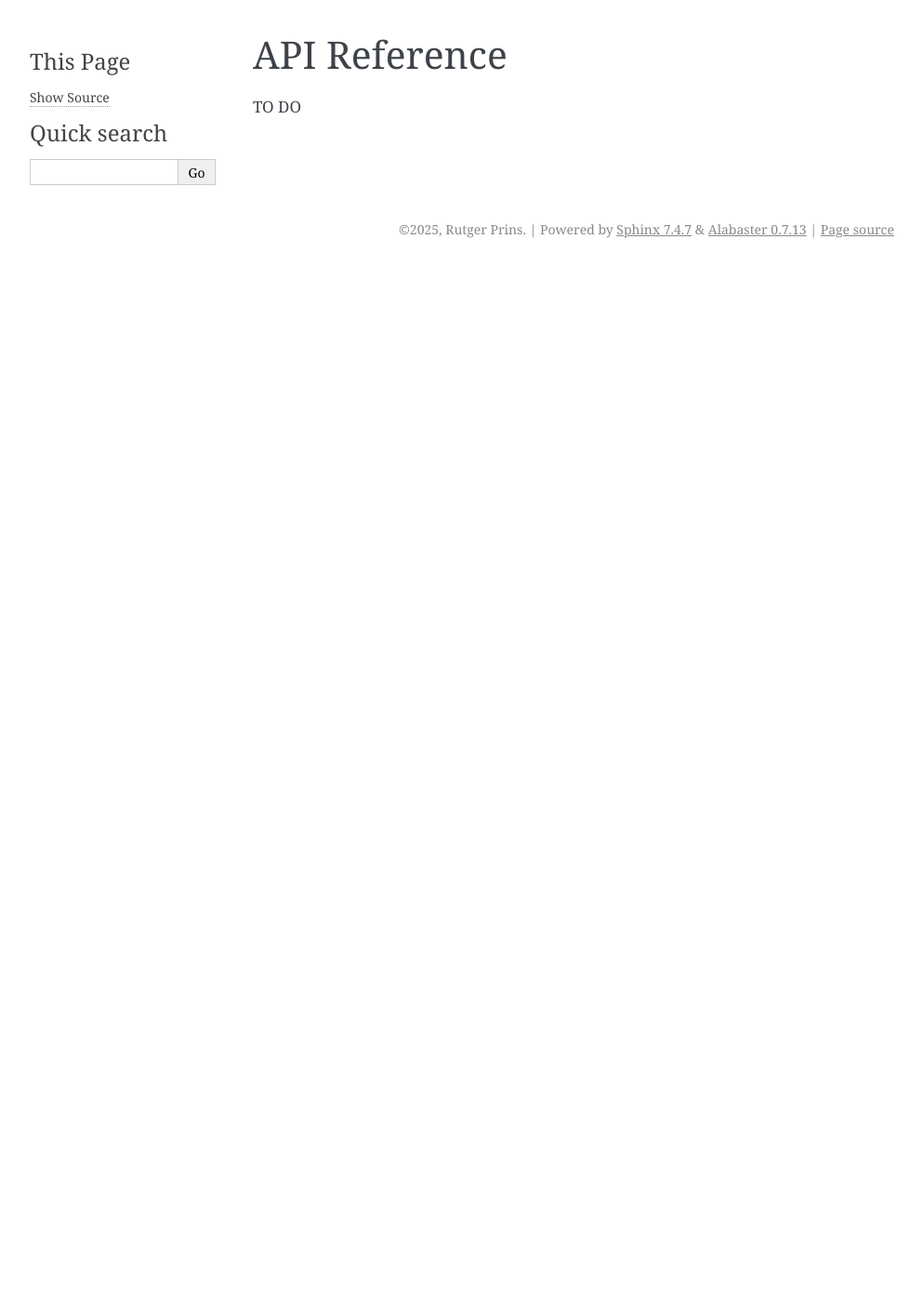
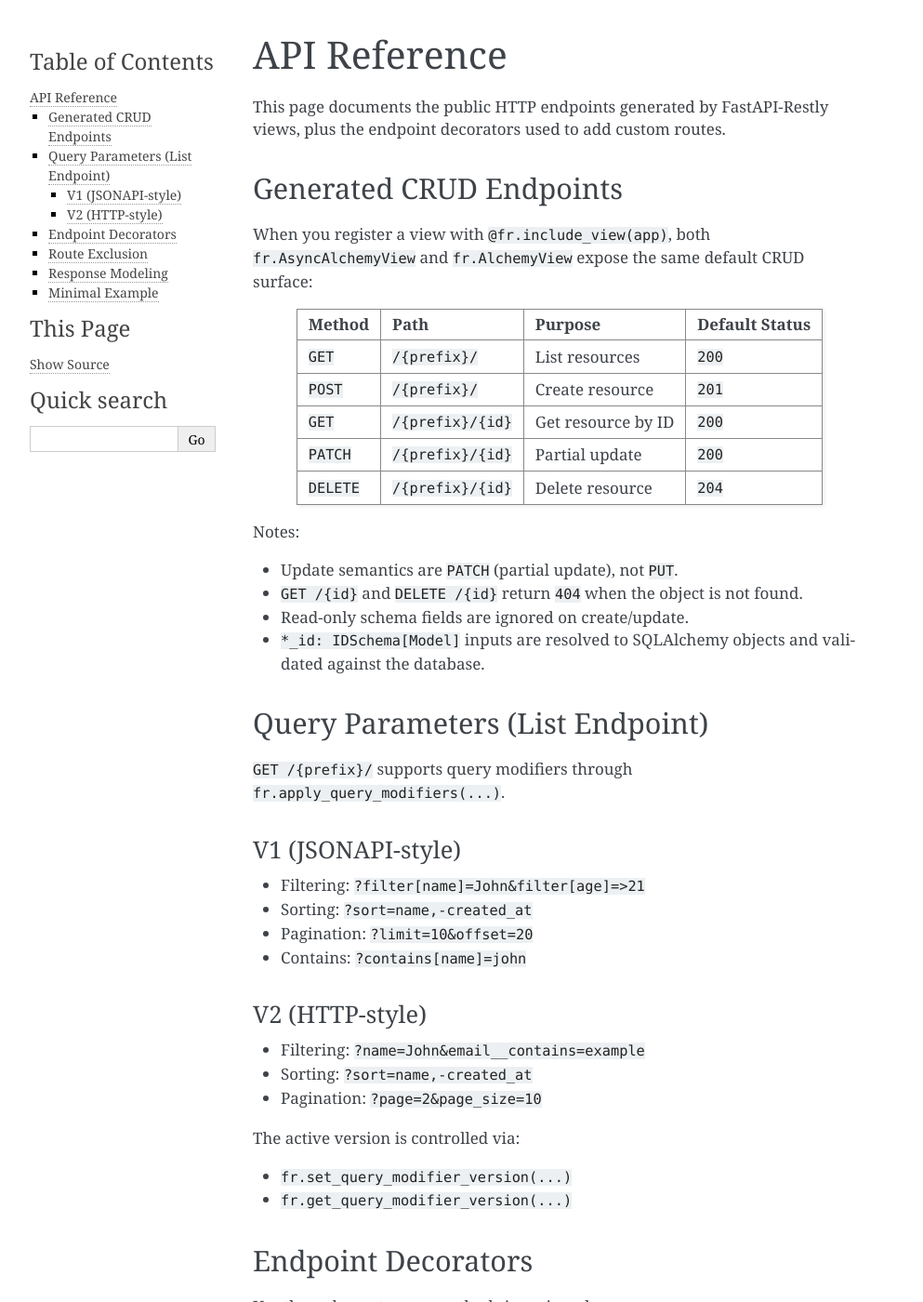
Before and after one commit to rjprins/fastapi-restly, a Sphinx documentation site: the page built from docs/api_reference.md, in a window 1280 px wide and 1400 px high. Shown: the whole window at 93% size, without its empty margins (148-1141 px from the left). Built offline with Sphinx 7.4.7, drawn with Linux system fonts in a browser that asks for light colours; some of the changed text lies outside the part shown.

Commit message:
docs(api): document public generated endpoints and route decorators (fastapi-restly-0ex.8)

````diff
--- a/docs/api_reference.md
+++ b/docs/api_reference.md
@@ -1,3 +1,103 @@
 # API Reference
 
-TO DO
+This page documents the public HTTP endpoints generated by FastAPI-Restly views, plus the endpoint decorators used to add custom routes.
+
+## Generated CRUD Endpoints
+
+When you register a view with `@fr.include_view(app)`, both `fr.AsyncAlchemyView` and `fr.AlchemyView` expose the same default CRUD surface:
+
+| Method | Path | Purpose | Default Status |
+|---|---|---|---|
+| `GET` | `/{prefix}/` | List resources | `200` |
+| `POST` | `/{prefix}/` | Create resource | `201` |
+| `GET` | `/{prefix}/{id}` | Get resource by ID | `200` |
+| `PATCH` | `/{prefix}/{id}` | Partial update | `200` |
+| `DELETE` | `/{prefix}/{id}` | Delete resource | `204` |
+
+Notes:
+- Update semantics are `PATCH` (partial update), not `PUT`.
+- `GET /{id}` and `DELETE /{id}` return `404` when the object is not found.
+- Read-only schema fields are ignored on create/update.
+- `*_id: IDSchema[Model]` inputs are resolved to SQLAlchemy objects and validated against the database.
+
+## Query Parameters (List Endpoint)
+
+`GET /{prefix}/` supports query modifiers through `fr.apply_query_modifiers(...)`.
+
+### V1 (JSONAPI-style)
+- Filtering: `?filter[name]=John&filter[age]=>21`
+- Sorting: `?sort=name,-created_at`
+- Pagination: `?limit=10&offset=20`
+- Contains: `?contains[name]=john`
+
+### V2 (HTTP-style)
+- Filtering: `?name=John&email__contains=example`
+- Sorting: `?sort=name,-created_at`
+- Pagination: `?page=2&page_size=10`
+
+The active version is controlled via:
+- `fr.set_query_modifier_version(...)`
+- `fr.get_query_modifier_version(...)`
+
+## Endpoint Decorators
+
+Use these decorators on methods in a view class:
+
+| Decorator | HTTP Method | Default Status |
+|---|---|---|
+| `@fr.get(path)` | `GET` | `200` |
+| `@fr.post(path)` | `POST` | `201` |
+| `@fr.patch(path)` | `PATCH` | `200` |
+| `@fr.put(path)` | `PUT` | `200` |
+| `@fr.delete(path)` | `DELETE` | `204` |
+| `@fr.route(path, ...)` | Custom | As configured |
+
+`@fr.put(...)` is available for custom endpoints, but default generated update endpoints use `PATCH`.
+
+## Route Exclusion
+
+To disable generated endpoints on a view, use:
+
+```python
+@fr.include_view(app)
+class UserView(fr.AsyncAlchemyView):
+    prefix = "/users"
+    model = User
+    exclude_routes = ["delete", "patch"]
+```
+
+Valid route names for exclusion: `index`, `get`, `post`, `patch`, `delete`.
+
+## Response Modeling
+
+For generated CRUD endpoints:
+- Response schema defaults to `schema` (or auto-generated schema when omitted).
+- Input schema for `POST` defaults to schema without read-only fields.
+- Input schema for `PATCH` defaults to optionalized schema (`PatchMixin` behavior).
+- Alias-aware serialization is applied so response payload keys follow schema aliases.
+
+## Minimal Example
+
+```python
+import fastapi_restly as fr
+from fastapi import FastAPI
+from sqlalchemy.orm import Mapped
+
+fr.setup_async_database_connection("sqlite+aiosqlite:///app.db")
+app = FastAPI()
+
+class User(fr.IDBase):
+    name: Mapped[str]
+
+@fr.include_view(app)
+class UserView(fr.AsyncAlchemyView):
+    prefix = "/users"
+    model = User
+```
+
+Generated endpoints:
+- `GET /users/`
+- `POST /users/`
+- `GET /users/{id}`
+- `PATCH /users/{id}`
+- `DELETE /users/{id}`
````
Also changed, not shown: docs/index.md (+1 -1 lines).
